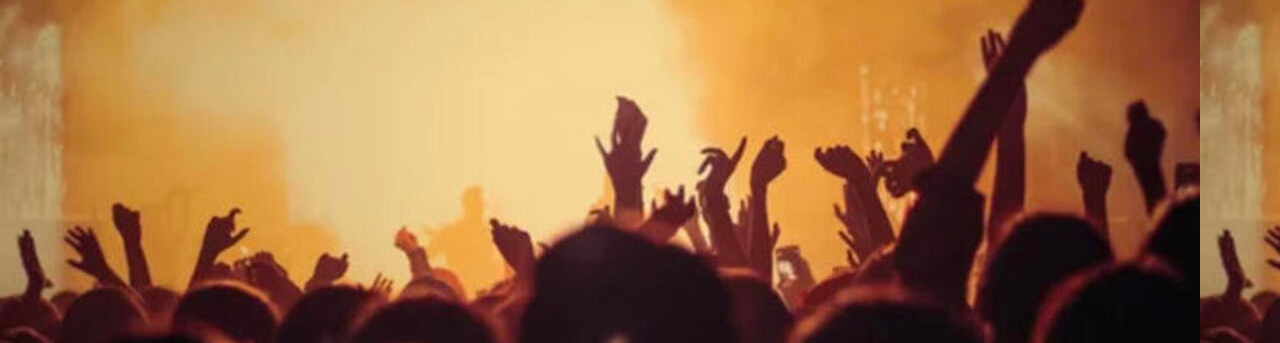
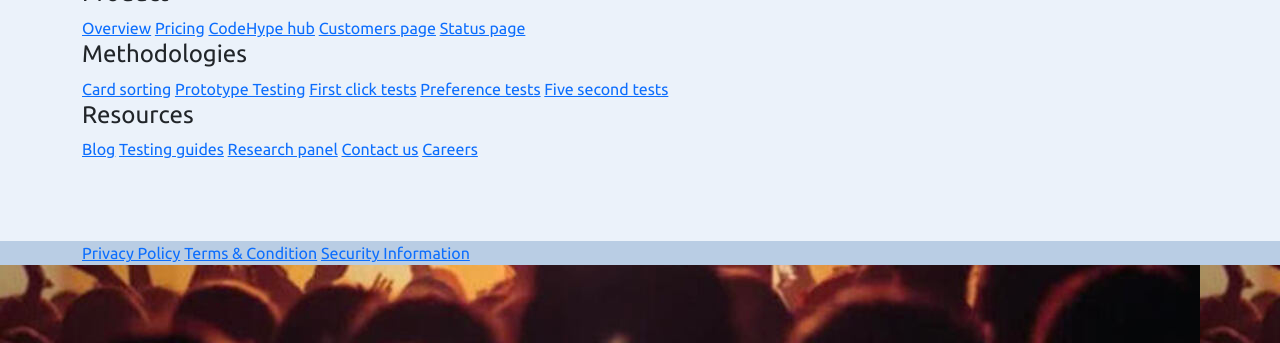
Before and after one commit to Yannis-barache/SAE_WEBBD, a Flask app: page / in a window 1280 px wide. Shown: the part 457-800 px from the top of the page. Run offline with Flask 3, Linux system fonts and the light colour scheme; some web fonts are replaced.

Commit message:
ajout du footer

```diff
--- a/src/Site/static/BaseAccueil.css
+++ b/src/Site/static/BaseAccueil.css
@@ -43,3 +43,30 @@ nav > div {
     font-weight: bold;
     color: #FFFFFF;
 }
+
+/* footer  */
+footer {
+    padding-block: 80px;
+    background-color: #ebf2fa;
+  }
+  .link-column {
+    flex-direction: column;
+    align-items: flex-start;
+    gap: 20px;
+  }
+
+  .footer-container {
+    align-items: flex-start;
+    justify-content: space-between;
+  }
+
+  /* sub footer  */
+  .subfooter {
+    background-color: #b9cde4;
+    padding: var(--padding-inline-section);
+  }
+
+  .subfooter-container {
+    justify-content: center;
+    gap: 30px;
+  }
--- a/src/Site/templates/BaseAccueil.html
+++ b/src/Site/templates/BaseAccueil.html
@@ -34,7 +34,7 @@
                         </li>
                     </ul>
                     <a class="logo d-lg-block text-decoration-none d-none" href="#">
-                        <h1>Logo</h1>
+                        <h1><img src="../static/images/logo.png" alt=""></h1>
                     </a>
                     <ul class="navbar-nav ms-auto mb-2 mb-lg-0">
                         <li class="nav-item">
@@ -53,5 +53,47 @@
     </header>
     {% block main %}
     {% endblock  %}
+    <footer>
+        <div class="container flex footer-container">
+          <a href="#" class="company-logo">
+            <img src="/Images/CodeHype.svg" alt="company logo" />
+          </a>
+          <div class="link-column flex">
+            <h4>Product</h4>
+            <a href="#" class="hover-link">Overview</a>
+            <a href="#" class="hover-link">Pricing</a>
+            <a href="#" class="hover-link">CodeHype hub</a>
+            <a href="#" class="hover-link">Customers page</a>
+            <a href="#" class="hover-link">Status page</a>
+          </div>
+          <div class="link-column flex">
+            <h4>Methodologies</h4>
+            <a href="#" class="hover-link">Card sorting</a>
+            <a href="#" class="hover-link">Prototype Testing</a>
+            <a href="#" class="hover-link">First click tests</a>
+            <a href="#" class="hover-link">Preference tests</a>
+            <a href="#" class="hover-link">Five second tests</a>
+          </div>
+          <div class="link-column flex">
+            <h4>Resources</h4>
+            <a href="#" class="hover-link">Blog</a>
+            <a href="#" class="hover-link">Testing guides</a>
+            <a href="#" class="hover-link">Research panel</a>
+            <a href="#" class="hover-link">Contact us</a>
+            <a href="#" class="hover-link">Careers</a>
+          </div>
+        </div>
+      </footer>
+      <div class="subfooter">
+        <div class="container flex subfooter-container">
+          <a href="#" class="hover-link">Privacy Policy</a>
+          <a href="#" class="hover-link">Terms & Condition</a>
+          <a href="#" class="hover-link">Security Information</a>
+          <a href="#" class="hover-link"><i class="fa-brands fa-linkedin"></i></a>
+          <a href="#" class="hover-link"
+            ><i class="fa-brands fa-square-instagram"></i
+          ></a>
+        </div>
+      </div>
 </body>
 </html>
--- a/src/Site/templates/PageAccueil.html
+++ b/src/Site/templates/PageAccueil.html
@@ -1 +1,10 @@
 {% extends "BaseAccueil.html" %}
+{% block main %}
+<div class="container">
+    <div class="row">
+        <div class="col-md-12">
+            <h1>Page d'accueil</h1>
+        </div>
+    </div>
+</div>
+{% endblock  %}
```
